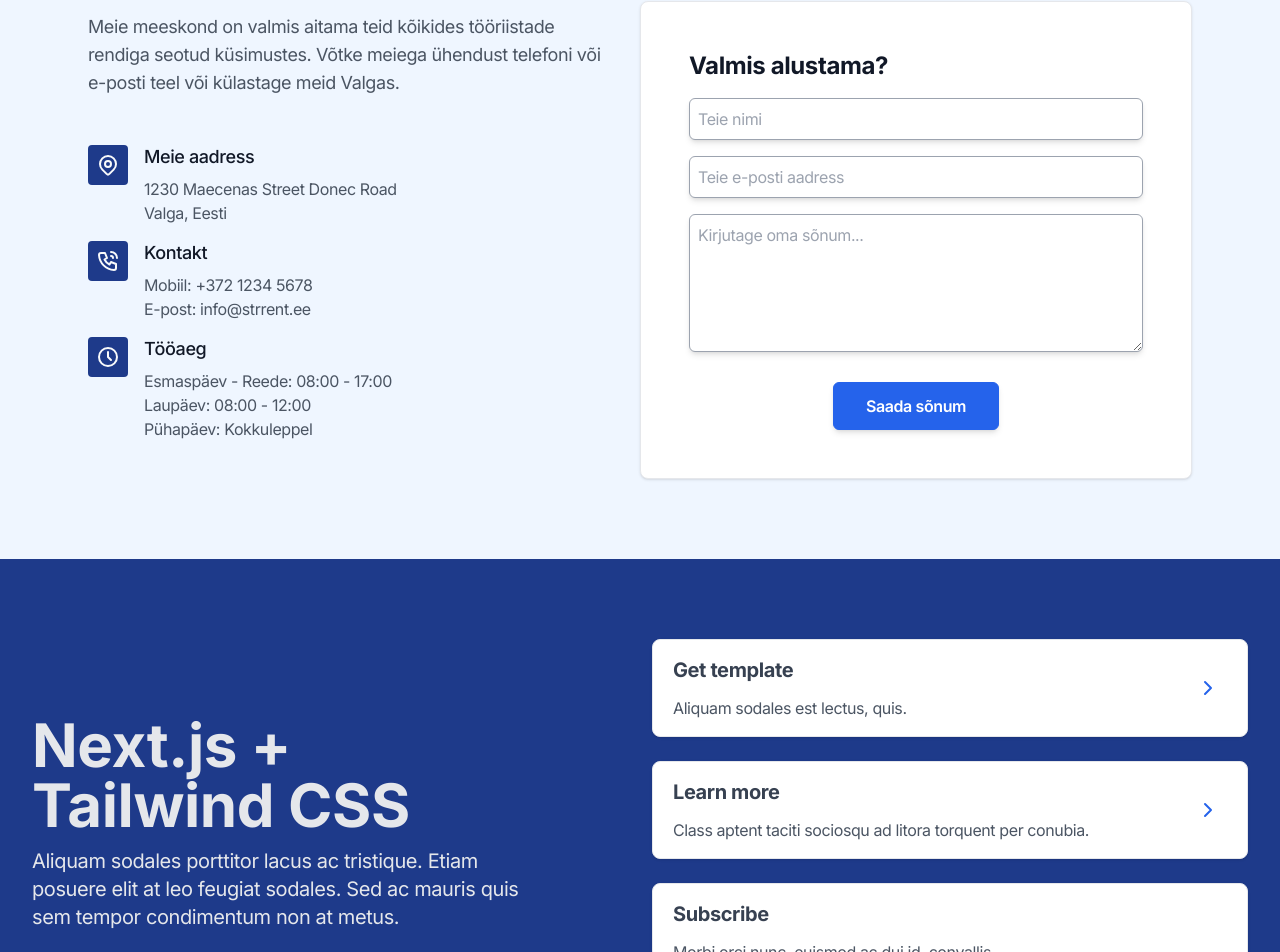
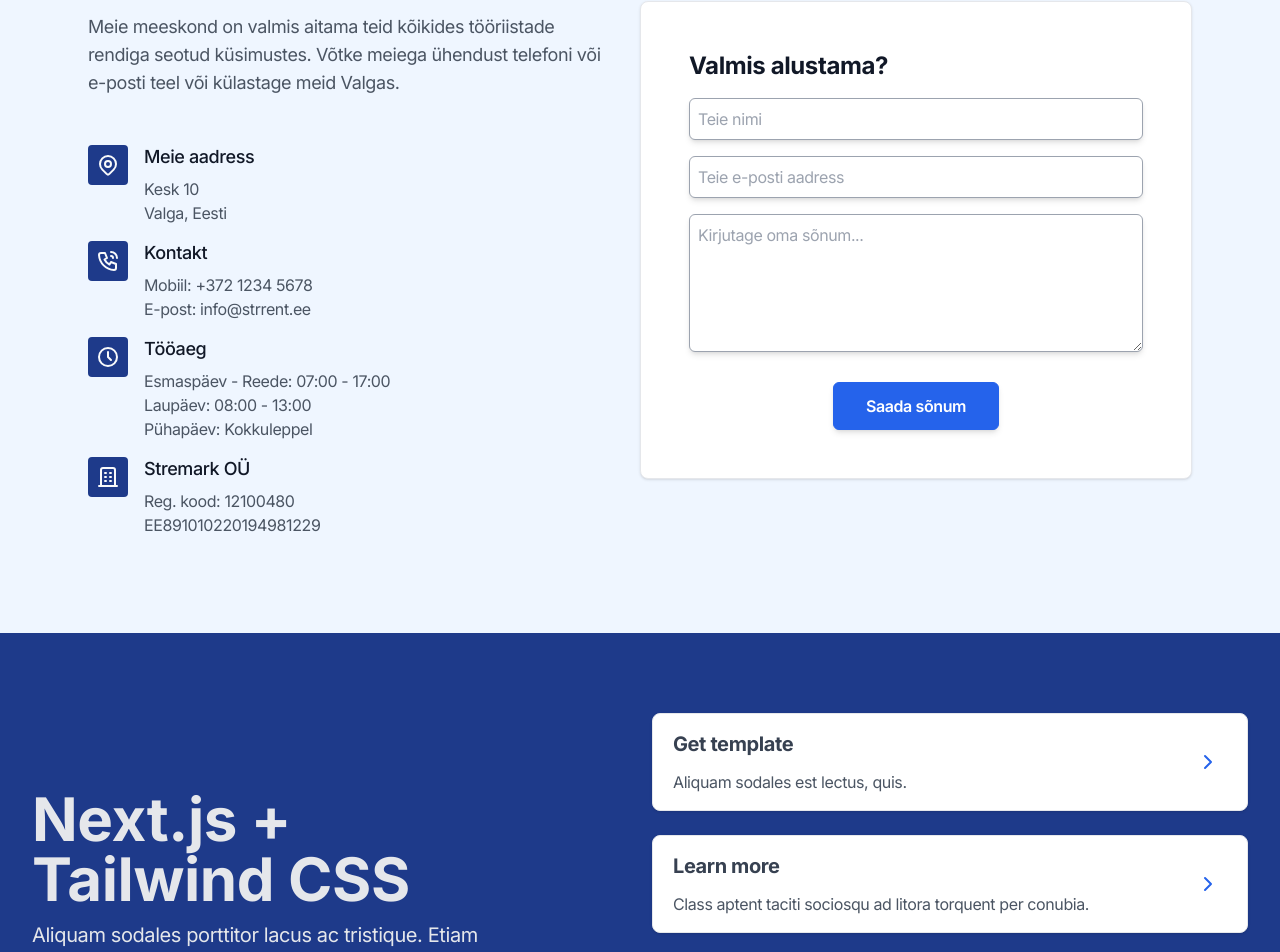
Before and after one commit to 77ccreed/str-rent-next, a Next.js app: page / in a window 1280 px wide. Shown: the part 7735-8687 px from the top of the page. Built offline with nearby package versions, Linux system fonts and the light colour scheme.

Commit message:
feat: Add company information to contact section on home page

```diff
--- a/src/shared/data/pages/home.data.tsx
+++ b/src/shared/data/pages/home.data.tsx
@@ -1,6 +1,7 @@
 import {
   IconArrowDown,
   IconArrowsRightLeft,
+  IconBuilding,
   IconBrandLinkedin,
   IconBrandTailwind,
   IconBrandTwitter,
@@ -586,7 +587,7 @@ export const contactHome: ContactProps = {
   items: [
     {
       title: 'Meie aadress',
-      description: ['1230 Maecenas Street Donec Road', 'Valga, Eesti'],
+      description: ['Kesk 10', 'Valga, Eesti'],
       icon: IconMapPin,
     },
     {
@@ -596,8 +597,13 @@ export const contactHome: ContactProps = {
     },
     {
       title: 'Tööaeg',
-      description: ['Esmaspäev - Reede: 08:00 - 17:00', 'Laupäev: 08:00 - 12:00', 'Pühapäev: Kokkuleppel'],
+      description: ['Esmaspäev - Reede: 07:00 - 17:00', 'Laupäev: 08:00 - 13:00', 'Pühapäev: Kokkuleppel'],
       icon: IconClock,
+    },
+    {
+      title: 'Stremark OÜ',
+      description: ['Reg. kood: 12100480', 'EE891010220194981229'],
+      icon: IconBuilding,
     },
   ],
   form: {
```
